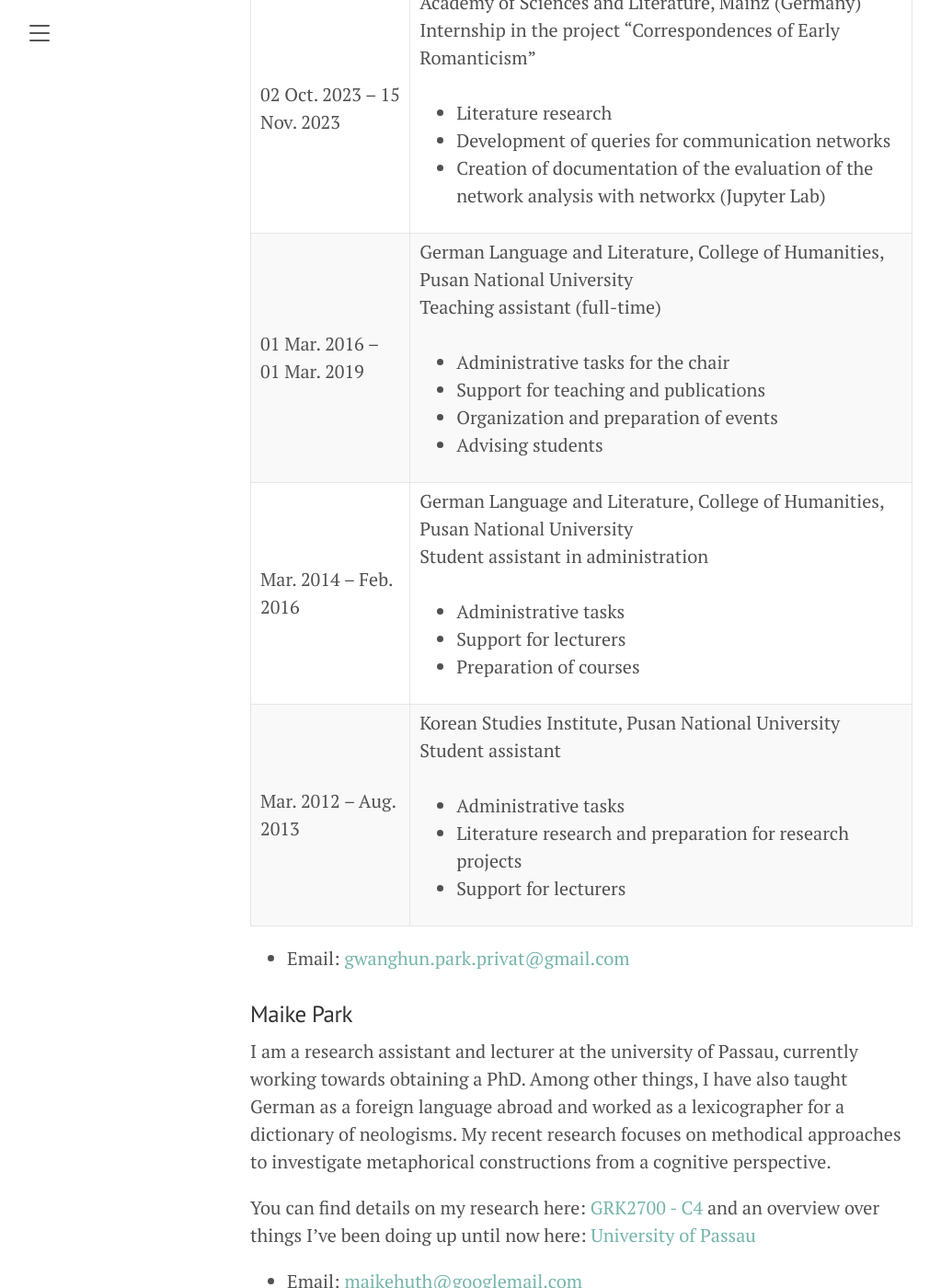
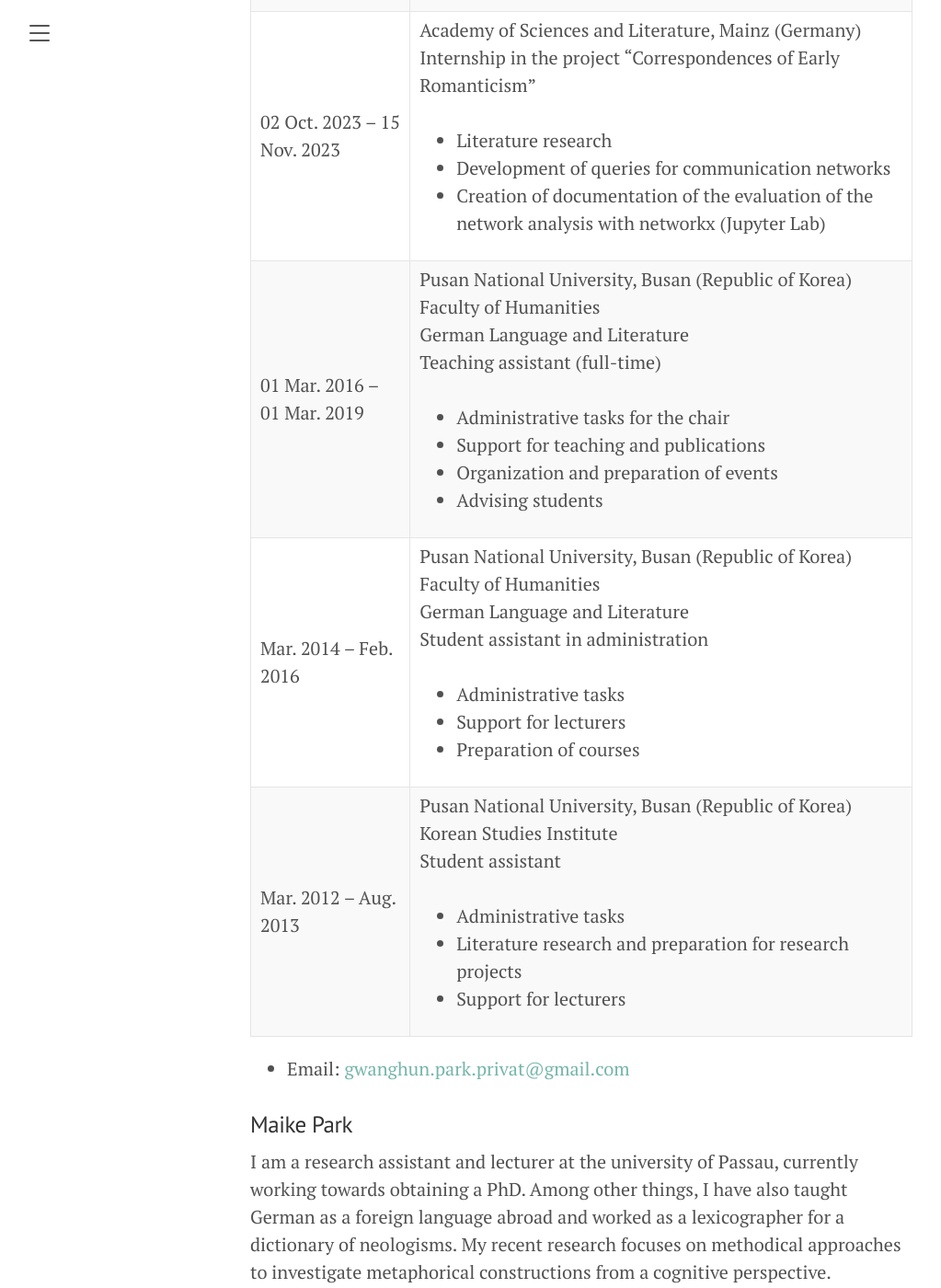
Before and after one commit to aepfelchen/aepfelchen.github.io, a Jekyll site: the page built from about-us.md, in a window 1280 px wide and 1400 px high, scrolled down 2021 px. Shown: the whole window at 92% size, without its empty margins (8-1031 px from the left). Built offline with Jekyll 4.4.1, drawn with Linux system fonts in a browser that asks for light colours; some of the changed text lies outside the part shown.

Commit message:
upgrade CV

```diff
--- a/about-us.md
+++ b/about-us.md
@@ -55,6 +55,7 @@
     <tr>
       <td>15 Jul. 2024 – current</td>
       <td>University of Passau, Passau (Germany)
+      <br>Faculty of Digital Humanities
       <br>Research assistant in the project "Computational Historical Ecology"</td>
     </tr>
     <tr>
@@ -89,7 +90,9 @@
     </tr>
     <tr>
       <td>01 Mar. 2016 – 01 Mar. 2019</td>
-      <td>German Language and Literature, College of Humanities, Pusan National University
+      <td>Pusan National University, Busan (Republic of Korea)
+      <br>Faculty of Humanities
+      <br>German Language and Literature
       <br>Teaching assistant (full-time)<br><br>
       <ul>
         <li>Administrative tasks for the chair</li>
@@ -101,7 +104,9 @@
     </tr>
     <tr>
       <td>Mar. 2014 – Feb. 2016</td>
-      <td>German Language and Literature, College of Humanities, Pusan National University
+      <td>Pusan National University, Busan (Republic of Korea)
+      <br>Faculty of Humanities
+      <br>German Language and Literature
       <br>Student assistant in administration<br><br>
       <ul>
         <li>Administrative tasks</li>
@@ -112,7 +117,8 @@
     </tr>
     <tr>
       <td>Mar. 2012 – Aug. 2013</td>
-      <td>Korean Studies Institute, Pusan National University
+      <td>Pusan National University, Busan (Republic of Korea)
+      <br>Korean Studies Institute
       <br>Student assistant<br><br>
       <ul>
         <li>Administrative tasks</li>
```
